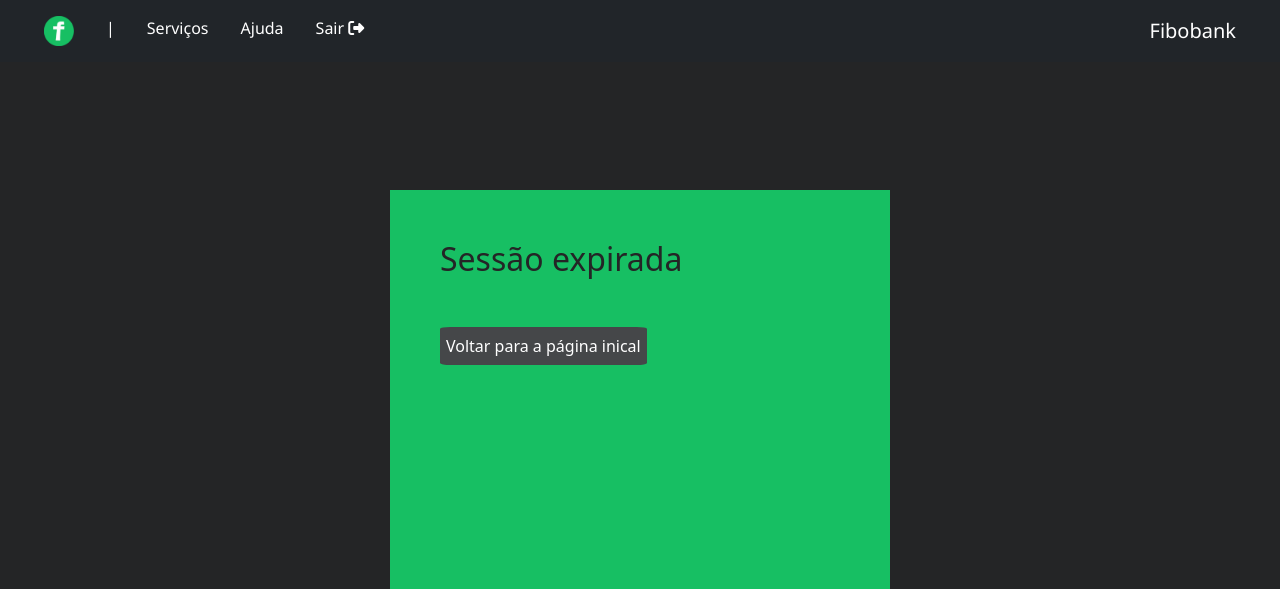
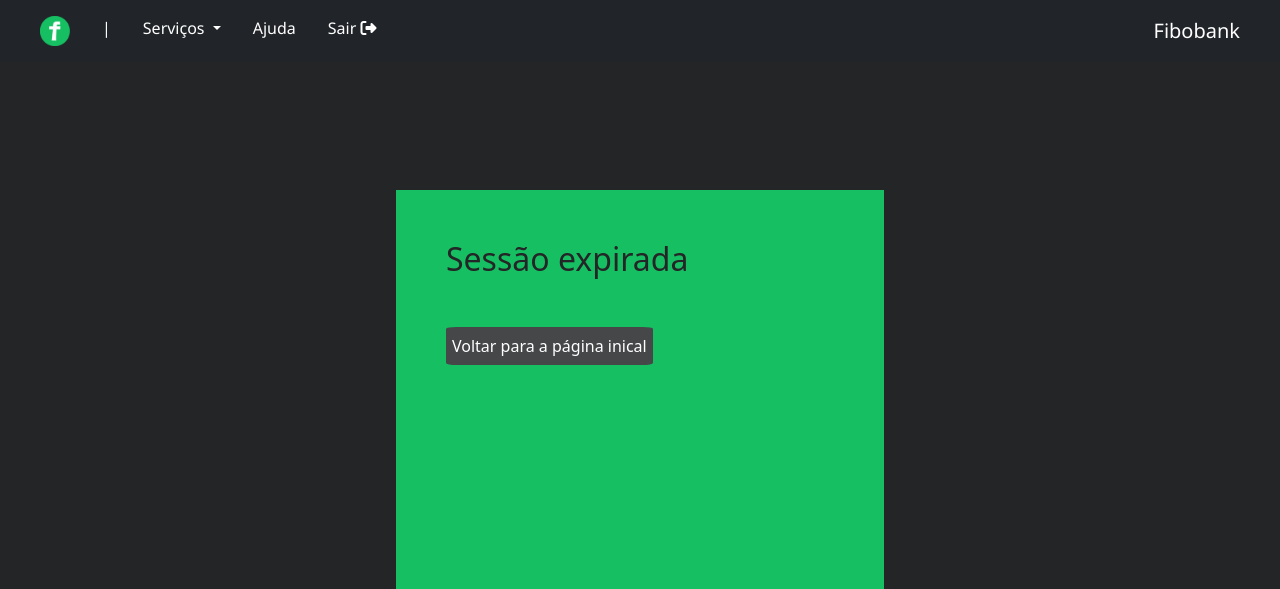
Before and after one commit to williamteles/microservice-WEB2, a Django app: page /home/ in a window 1280 px wide. Shown: the top 589 px of the page. Run offline with Django 3.2, Linux system fonts and the light colour scheme; some libraries are stand-ins or nearby versions.

Commit message:
tag services functional

```diff
--- a/web/templates/base.html
+++ b/web/templates/base.html
@@ -28,14 +28,20 @@
             <div class="container-fluid">
                 <ul class="nav nav-pills">
                     <li class="nav-item">
-                        <a class="nav-link" href="{% url 'web:home' %}"><img src="{% static 'img/logo.png'%}" alt="logo" id="logo"></a>
+                        <a class="nav-link" href="{% url 'web:home'  %}"><img src="{% static 'img/logo.png'%}" alt="logo" id="logo"></a>
                     </li>
                     <li class="nav-item">
                         <a class="nav-link">|</a>
                     </li>
-                    <li class="nav-item">
-                        <a class="nav-link" href="#">Serviços</a>
-                    </li>
+
+                    <li class="nav-item dropdown" style="display:none;" id="services">
+                        <a class="nav-link dropdown-toggle" href="#" id="navbarDropdown" role="button" data-bs-toggle="dropdown" aria-expanded="false">
+                          Serviços
+                        </a>
+                        <ul class="dropdown-menu dropdown-menu-dark" aria-labelledby="navbarDropdown">
+                          <li><a class="dropdown-item" href="{% url 'web:change_password' %}">Senha do cartão</a></li>
+                        </ul>
+                      </li>
                     <li class="nav-item">
                         <a class="nav-link" href="#">Ajuda</a>
                     </li>
@@ -64,8 +70,10 @@
         window.onload = function () {
             var logoutGambiarra = document.getElementById('titulo').innerText;
 
+
             if (logoutGambiarra === 'Home') {
                 document.getElementById('logout').style.display = 'inline';
+                document.getElementById('services').style.display = 'inline';
             }
         }
     </script>
```
